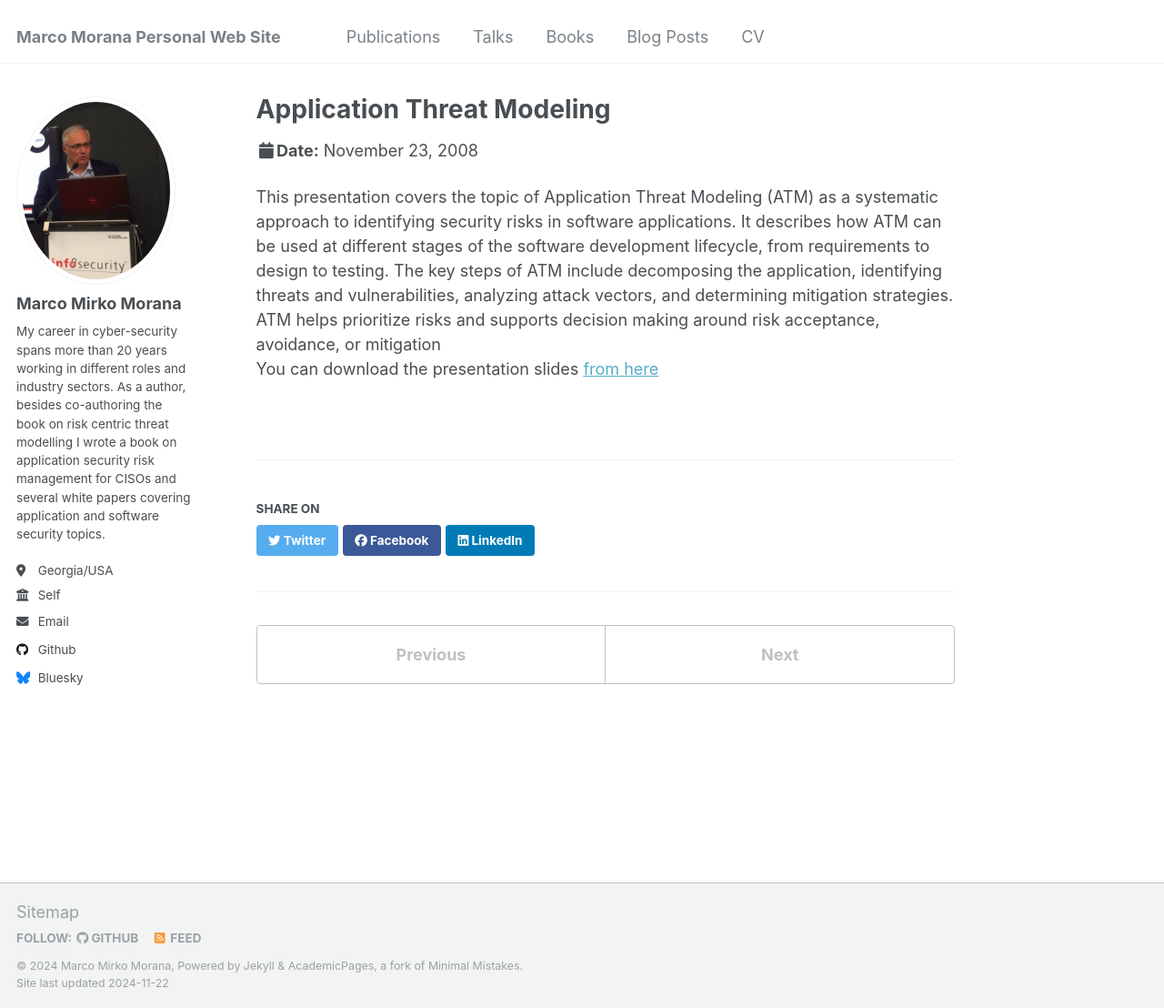
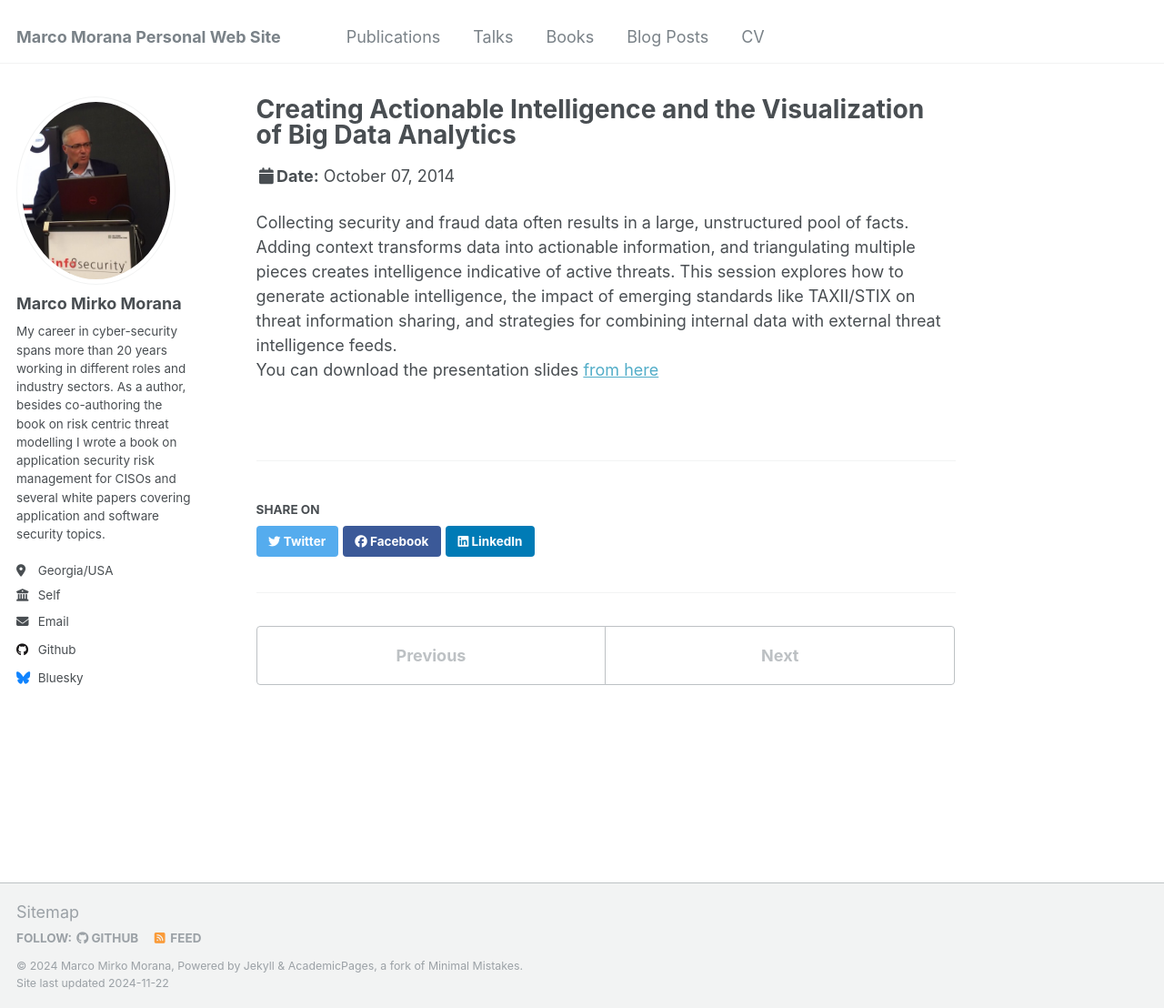
Before and after one commit to mmorana1/marcom, a Jekyll site: the page built from _talks/2014-October 7.md, in a window 1280 px wide and 1108 px high. Shown: the whole window at 91% size. Built offline with Jekyll 4.4.1, drawn with Linux system fonts in a browser that asks for light colours.

Commit message:
Update 2014-October 7.md

```diff
--- a/_talks/2014-October 7.md
+++ b/_talks/2014-October 7.md
@@ -1,12 +1,12 @@
 ---
-title: "Application Threat Modeling"
+title: "Creating Actionable Intelligence and the Visualization of Big Data Analytics"
 collection: talks
 type: "Talk"
-permalink: /talks/2008-November 23
-venue: "OWASP Cincinnati, OH, USA"
-date: 2008-11-23
-location: "Cincinnati, Ohio"
+permalink: /talks/2014-October 7
+venue: "London, U.K."
+date: 2014-10-7
+location: "London, U.K."
 ---
 
-This presentation covers the topic of Application Threat Modeling (ATM) as a systematic approach to identifying security risks in software applications. It describes how ATM can be used at different stages of the software development lifecycle, from requirements to design to testing. The key steps of ATM include decomposing the application, identifying threats and vulnerabilities, analyzing attack vectors, and determining mitigation strategies. ATM helps prioritize risks and supports decision making around risk acceptance, avoidance, or mitigation
-You can download the presentation slides [from here](https://www.slideshare.net/slideshow/application-threat-modeling-presentation/781073)
+Collecting security and fraud data often results in a large, unstructured pool of facts. Adding context transforms data into actionable information, and triangulating multiple pieces creates intelligence indicative of active threats. This session explores how to generate actionable intelligence, the impact of emerging standards like TAXII/STIX on threat information sharing, and strategies for combining internal data with external threat intelligence feeds.
+You can download the presentation slides [from here](https://www.bankinfosecurity.asia/webinars/creating-actionable-intelligence-visualization-big-data-analytics-w-466)
```
